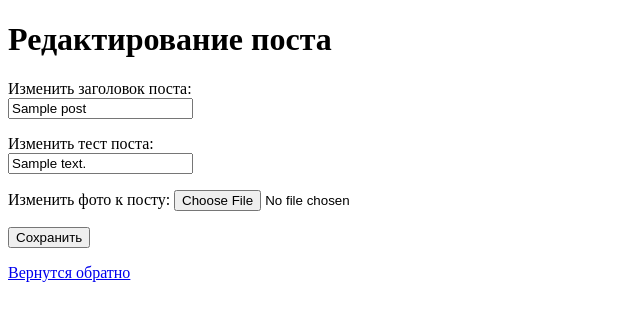
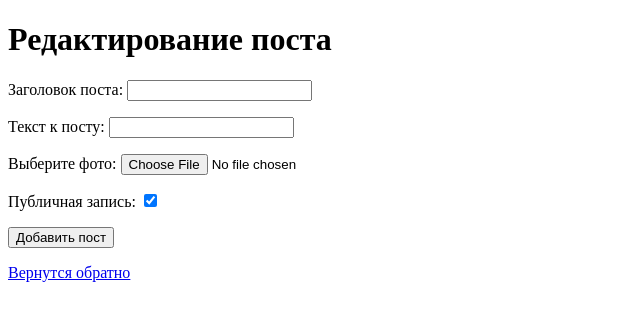
Before and after one commit to mep3ab4ik/Wokr_Django, a Django app: template publication_app/templates/edit_post.html in a window 1280 px wide. Shown: the top 321 px of the page, without its empty margins (0-640 px from the left). Run offline with Django 4.2, Linux system fonts and the light colour scheme; tables that the repository leaves empty hold one stand-in row (values such as "Sample post"); the template is opened without the code that fills it: values that come from a table or form of the project are taken from there, most other values are stand-ins (such as "Sample title", 1, 10 or a date in 2020).

Commit message:
editing post is working completely

```diff
--- a/publication_app/models.py
+++ b/publication_app/models.py
@@ -24,6 +24,9 @@ class Post(models.Model):
     def __str__(self):
         return self.title
 
+    def get_absolute_url(self):
+        return '/account'
+
 
 class Comment(models.Model):
     created_time = models.DateTimeField(auto_now_add=True)
--- a/publication_app/templates/edit_post.html
+++ b/publication_app/templates/edit_post.html
@@ -6,25 +6,10 @@
 </head>
 <body>
 <h1>Редактирование поста</h1>
-<form method="post" enctype="multipart/form-data">
+<form method="POST" enctype="multipart/form-data">
     {% csrf_token %}
- <p>
-    <label>Изменить заголовок поста:</label><br>
-    <input type="text" name="title" value="{{posts.title}}" />
-</p>
-<p>
-    <label>Изменить тест поста:</label><br>
-    <input type="text" name="text" value="{{posts.text}}" />
-</p>
-<!--<p>-->
-<!--    <label>Публичный пост ?</label><br>-->
-<!--    <input type="checkbox" name="is_public" value="{{posts.is_public}}" checked/>-->
-<!--</p>-->
-<p>
-    <label>Изменить фото к посту:</label>
-    <input type="file" accept="image/*" name="imagine" value="{{posts.imagine}}"/>
-</p>
-<input type="submit" value="Сохранить" >
+    {{ form.as_p }}
+<p><input type="submit" value="Добавить пост"></p>
 </form>
 <p><a href="{% url 'account' %}"}>Вернутся обратно</a></p>
 </body>
--- a/publication_app/urls.py
+++ b/publication_app/urls.py
@@ -12,7 +12,7 @@ from publication_app.views.user_logout import user_logout
 from publication_app.views.user_redaction import user_redaction
 from publication_app.views.your_account import your_account
 from publication_app.views.add_post import add_post
-from publication_app.views.edit_post import edit_post
+from publication_app.views.edit_post import EditPost
 from publication_app.views.delete_post import delete_post
 
 urlpatterns = [
@@ -24,7 +24,7 @@ urlpatterns = [
     path('redaction/', user_redaction, name='redaction'),
     path('your_account/', your_account, name='your_account'),
     path('add_post/', add_post, name='add_post'),
-    path('edit_post/<int:pk>', edit_post, name ='edit_post'),
+    path('edit_post/<int:pk>', EditPost.as_view(), name ='edit_post'),
     path('delete_post/<int:pk>', delete_post, name='delete_post')
 ]
 
--- a/publication_app/views/delete_post.py
+++ b/publication_app/views/delete_post.py
@@ -1,7 +1,8 @@
+from django.contrib.auth.decorators import login_required
 from django.shortcuts import  redirect
 from publication_app.models import Post
 
-
+@login_required()
 def delete_post(request, pk):
 
     Post.objects.get(id=pk).delete()
```
Also changed, not shown: publication_app/views/edit_post.py (+5 -31 lines), publication_app/migrations/0013_alter_post_is_public.py (added).
